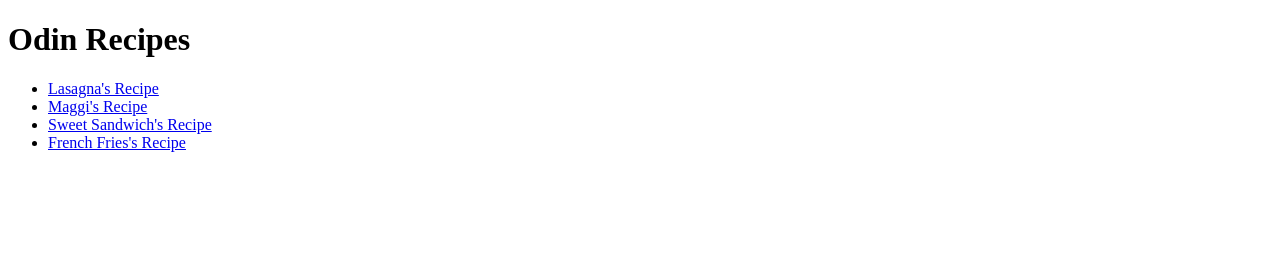
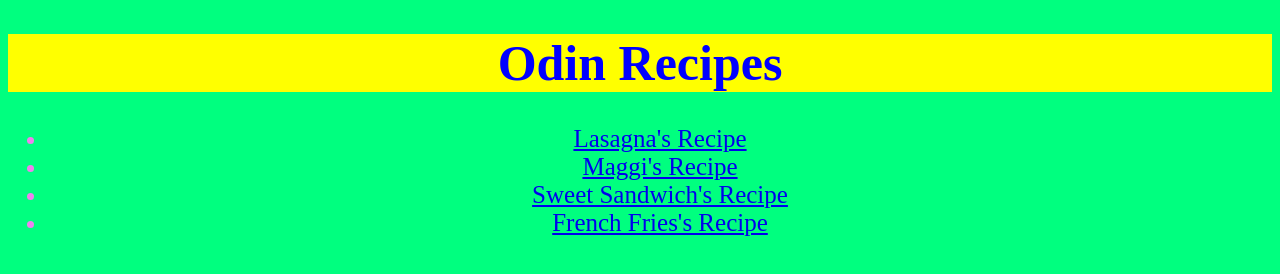
Before and after one commit to kawsik/odin-recipes, a plain HTML site: page index.html in a window 1280 px wide. Drawn offline with Linux system fonts and the light colour scheme.

Commit message:
CSS added newly

```diff
--- a/index.html
+++ b/index.html
@@ -2,11 +2,12 @@
 <html>
     <head>
         <title>Odin Recipes</title>
+        <link rel="stylesheet" href="./styles/style1.css">
         <meta charset="utf-8">
     </head>
 
-    <body>
-        <h1>Odin Recipes</h1>
+    <body id="content">
+        <h1 id="header">Odin Recipes</h1>
         <ul>
             <li><a href="./recipes/lasagna.html">Lasagna's Recipe</a></li>
             <li><a href="./recipes/maggi.html">Maggi's Recipe</a></li>
--- /dev/null
+++ b/styles/style1.css
@@ -0,0 +1,15 @@
+#header{
+    text-align: center;
+    color: blue;
+    background-color: yellow;
+}
+
+#content{
+    text-align: center;
+    color: violet;
+    font-size: 25px;
+}
+
+body{
+    background-color: springgreen;
+}
--- /dev/null
+++ b/styles/style2.css
@@ -0,0 +1,19 @@
+h1,h2,h3{
+    text-align: center;
+    color: tomato;
+    background-color:slateblue;
+}
+
+img{
+    justify-content: center;
+    width: 500px;
+    height: 500px;
+}
+
+ul,ol,p{
+    text-align: center;
+}
+
+body{
+    background-color: springgreen;
+}
```
Also changed, not shown: recipes/french_fries.html (+2 -0 lines), recipes/lasagna.html (+2 -0 lines), recipes/maggi.html (+2 -0 lines), recipes/sweet_sandwich.html (+2 -0 lines).
